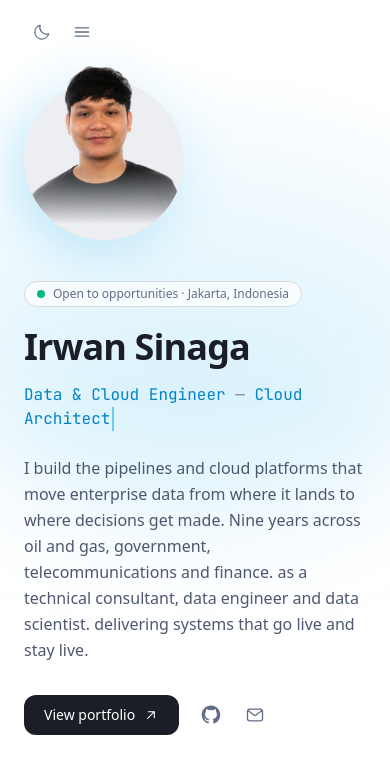
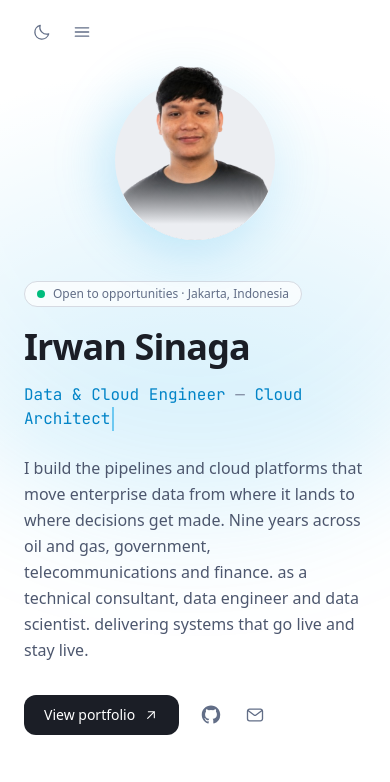
Before and after one commit to irwannafly13/irwannafly13.github.io, a React (Vite) app: page / in a window 390 px wide. Shown: the top 782 px of the page. Built offline with nearby package versions, Linux system fonts and the light colour scheme; a web font is replaced by a local one.

Commit message:
Centre the hero photo on mobile
The hero row is flex-col items-start when stacked, which left-aligned
the avatar. Scoped to the photo via self-center rather than centring
the container, so the headline and pitch keep their left margin, and
sm:self-auto returns alignment to the row at the breakpoint.

```diff
--- a/src/components/Hero.tsx
+++ b/src/components/Hero.tsx
@@ -68,7 +68,9 @@ export function Hero() {
 
       <div className="section-shell">
         <div className="flex flex-col items-start gap-10 sm:flex-row sm:items-center sm:gap-14">
-          <div className="reveal is-visible shrink-0">
+          {/* Centred while the column is stacked; from sm up the row's own
+              alignment takes over. */}
+          <div className="reveal is-visible shrink-0 self-center sm:self-auto">
             <div className="relative">
               <div
                 aria-hidden
```
